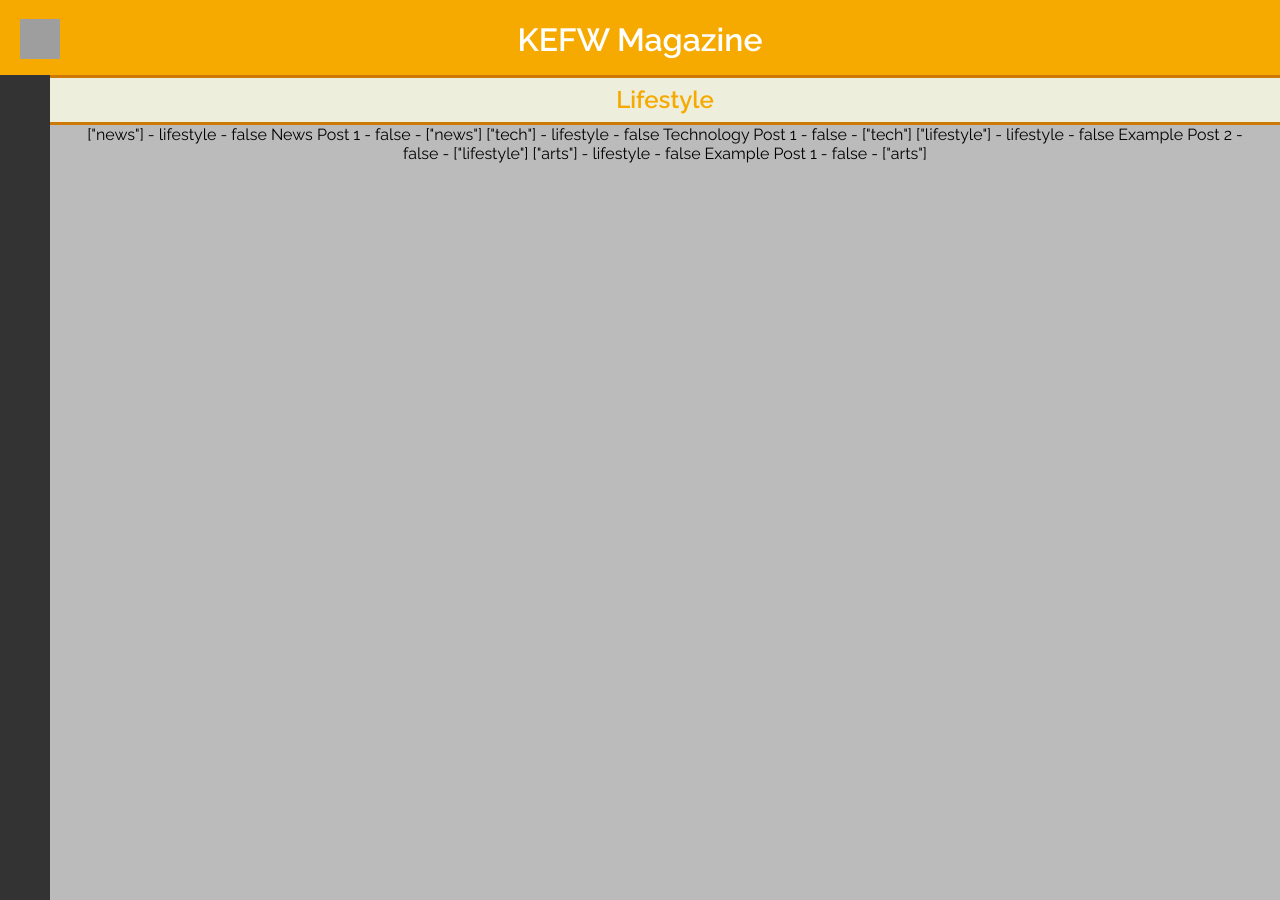
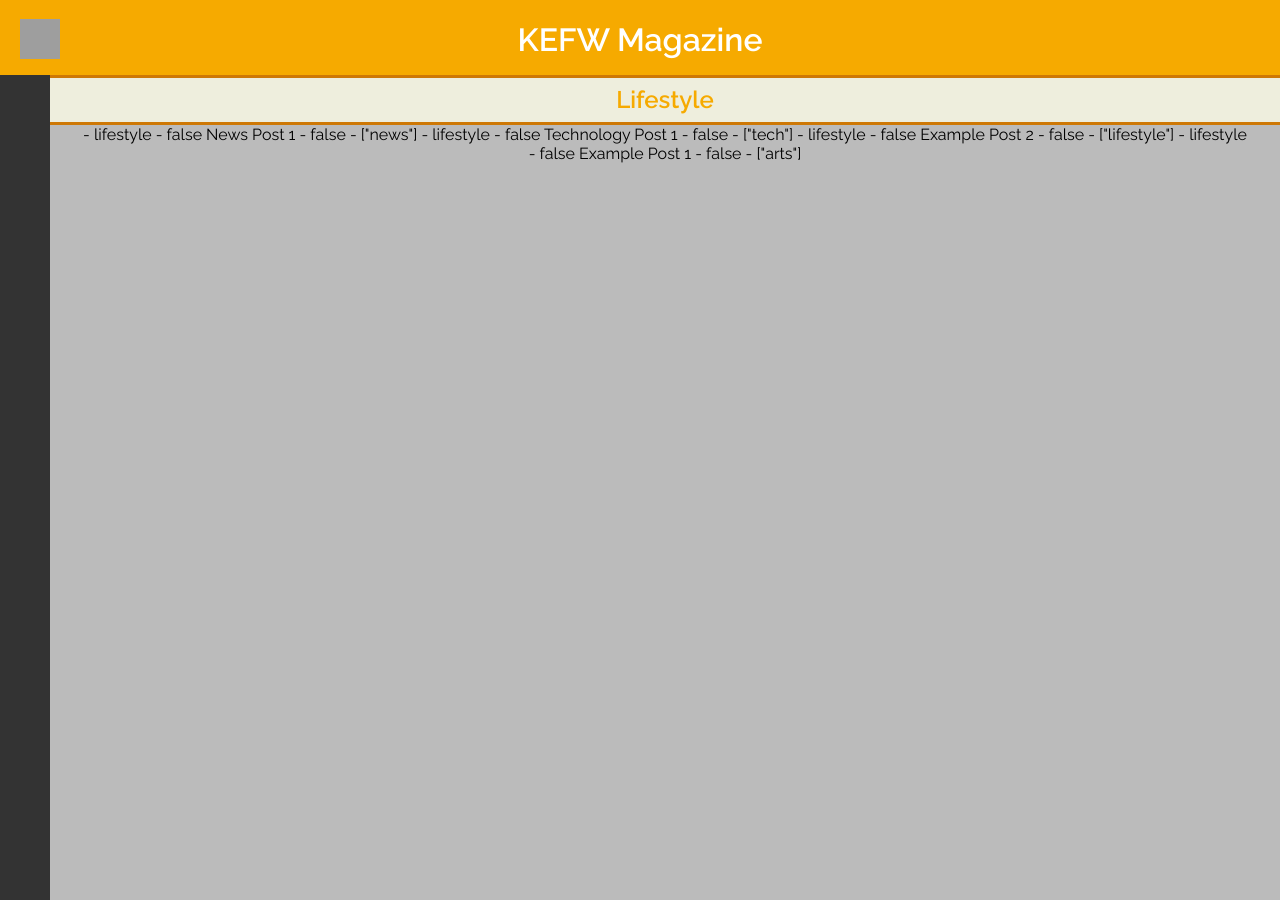
Before and after one commit to Kefwmag/kefwmag.github.io, a Jekyll site: the page built from lifestyle/index.html, in a window 1280 px wide and 900 px high. Built offline with Jekyll 4.4.1, drawn with Linux system fonts in a browser that asks for light colours; nearby versions of some CDN libraries; grey boxes are pictures that could not be loaded.

Commit message:
Update index.html

```diff
--- a/lifestyle/index.html
+++ b/lifestyle/index.html
@@ -7,7 +7,7 @@ layout: deep
     {% for post in site.posts %}
     {% assign categories = post.categories | split: ' ' %}
     {% assign flagInclude = false %}
-    {% for category in categories %}{% if category == pageCat %}{% assign flagInclude = true %}{% endif %}{{ category }} - {{pageCat}} - {{flagInclude}}{% endfor %}
+    {% for category in categories %}{% if category == pageCat %}{% assign flagInclude = true %}{% endif %}{{ category[0] }} - {{pageCat}} - {{flagInclude}}{% endfor %}
     {{ post.title }} - {{flagInclude}} - {{ categories }}
     {% if flagInclude %}
         <article class="{{ post.categories }}">
```
